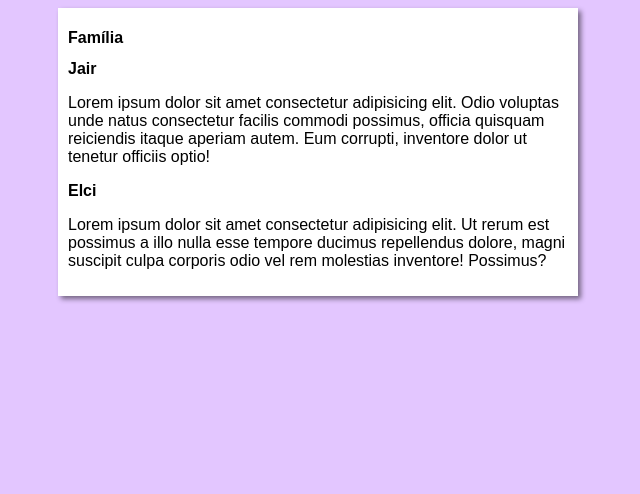
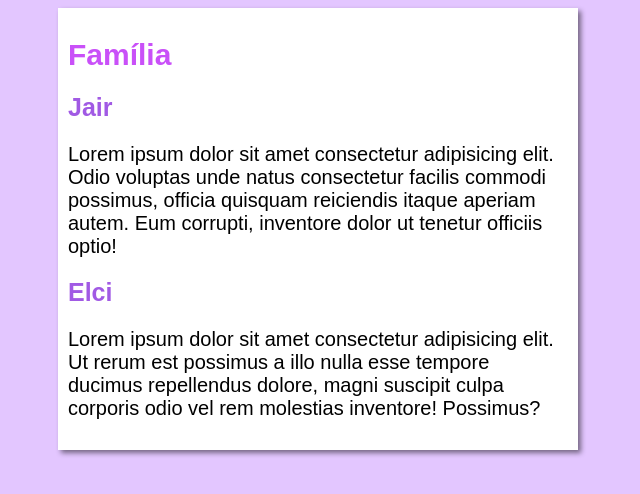
Before and after one commit to fonsecajair/projeto-site, a plain HTML site: page index.html in a window 1280 px wide. Shown: the whole page, without its empty margins (322-962 px from the left). Drawn offline with Linux system fonts and the light colour scheme.

Commit message:
editei css

```diff
--- a/styles/style.css
+++ b/styles/style.css
@@ -1,6 +1,6 @@
 * {
     font-family: Arial, Helvetica, sans-serif;
-    font-size: 16px;
+    font-size: 20px;
 }
 
 body {
@@ -15,3 +15,13 @@ main {
     box-shadow: 3px 3px 5px rgba(0, 0, 0, 0.486);
 
 }
+
+h1 {
+    font-size: 30px;
+    color: rgb(201, 80, 248);
+}
+
+h2 {
+    font-size: 25px;
+    color: rgb(161, 90, 228);
+}
```
